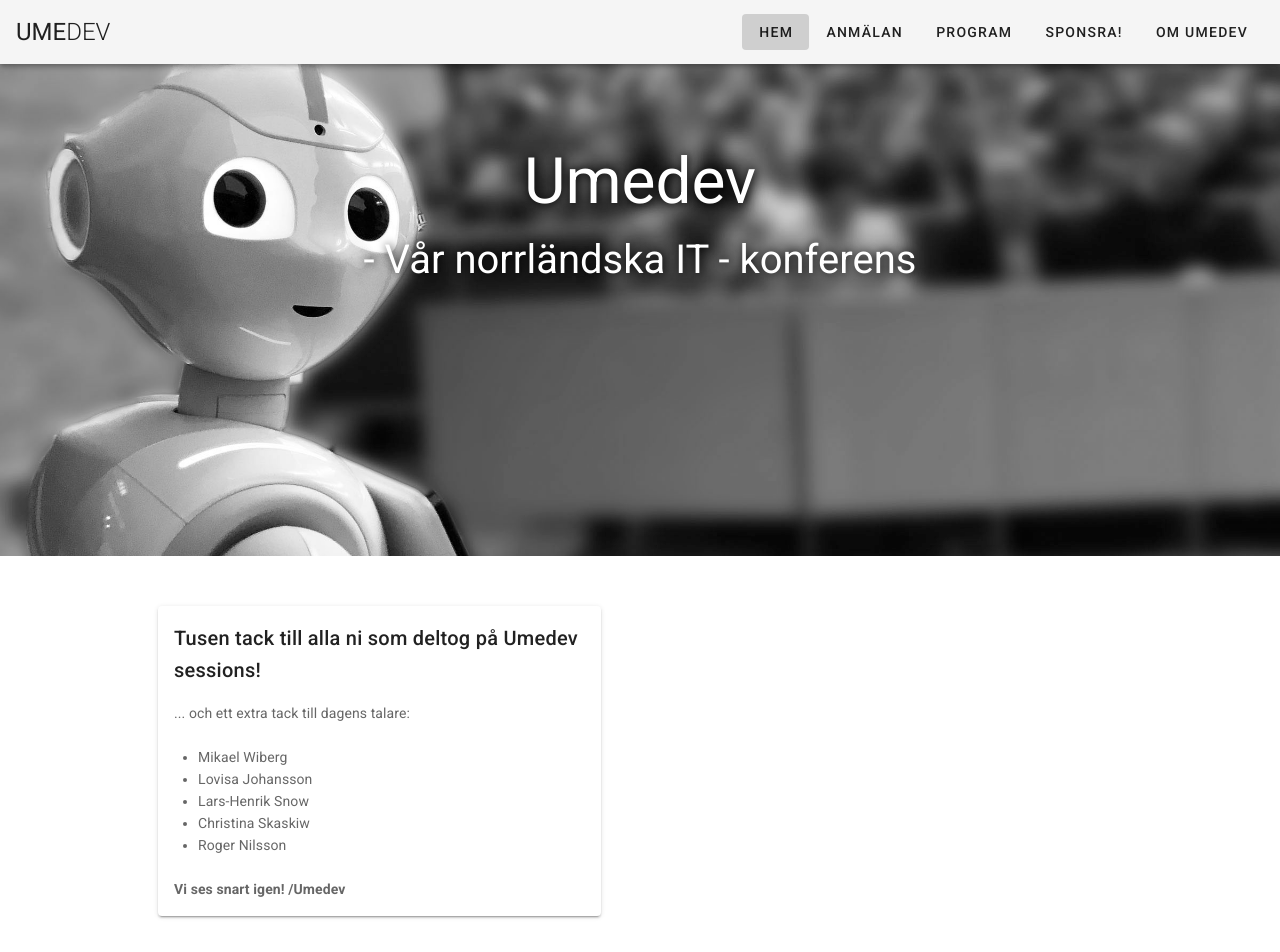
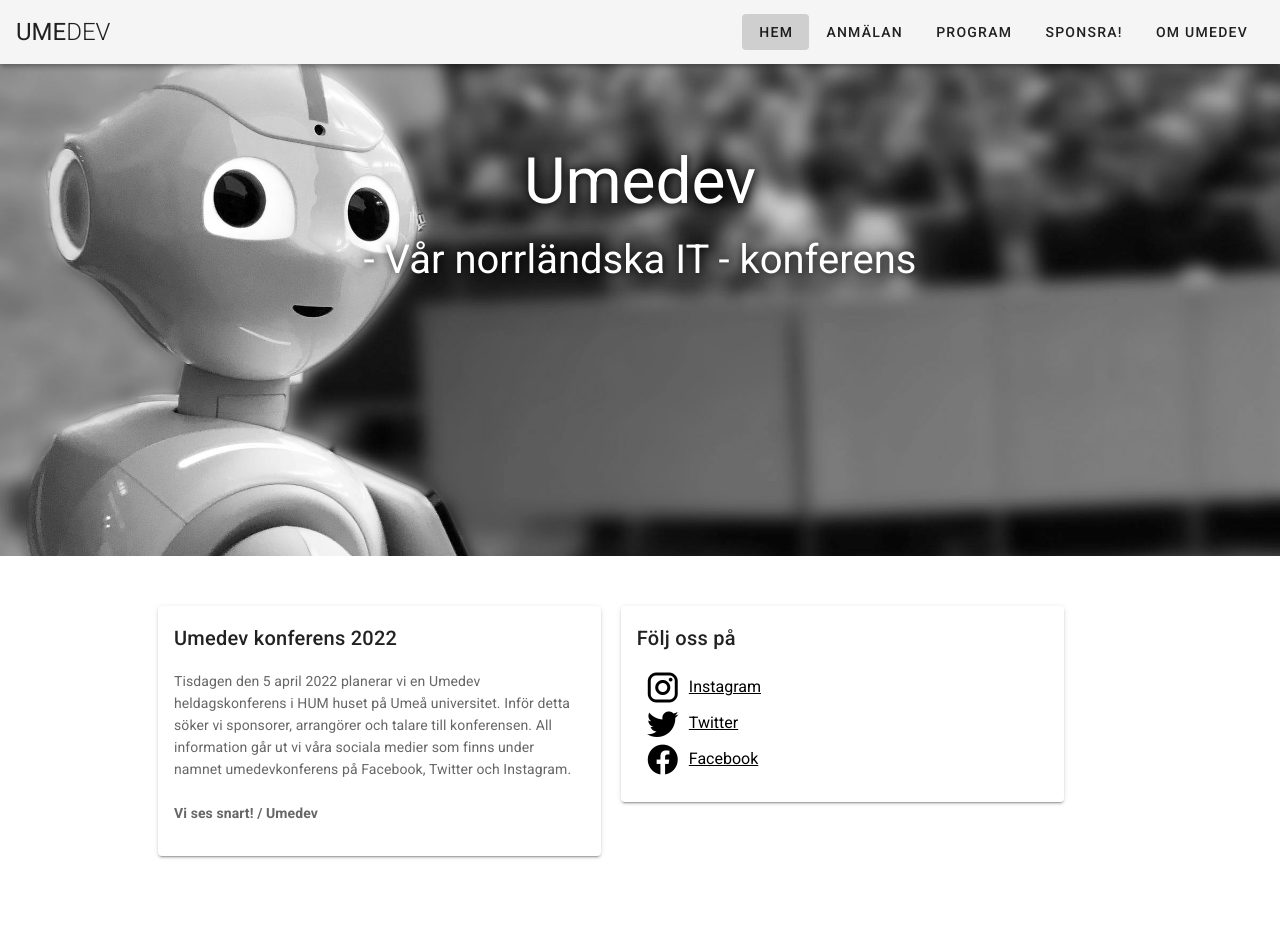
Before and after one commit to umedevkonferens/umedev, a Vue app: page / in a window 1280 px wide. Shown: the top 952 px of the page. Built offline with nearby package versions, Linux system fonts and the light colour scheme; what vuefire would draw is missing.

Commit message:
Uppdaterade webbsidan.

```diff
--- a/src/components/RegisterForm.vue
+++ b/src/components/RegisterForm.vue
@@ -4,6 +4,7 @@
       <v-container>
         <v-row>
           <v-col>
+            <!--
             <v-form ref="registerForm" v-model="valid" lazy-validation>
               <fieldset>
                 <legend class="bold">
@@ -49,7 +50,7 @@
                   v-if="register.remote"
                   v-model="register.remoteCity"
                   label="Vart deltar du ifrån?"
-                ></v-text-field> -->
+                ></v-text-field>
               </fieldset>
               <br />
 
@@ -63,6 +64,8 @@
                 >Skicka</v-btn
               >
             </v-form>
+            -->
+            <h2>Anmälan har ännu inte öppnat.</h2>
           </v-col>
         </v-row>
       </v-container>
@@ -79,32 +82,32 @@
 </template>
 
 <script lang="ts">
-import Vue from 'vue';
-import { db } from '../db';
+import Vue from "vue";
+import { db } from "../db";
 
-const registerDb = db.ref('register-online');
+const registerDb = db.ref("register-online");
 const registerDefault = {
-  name: '',
-  company: '',
-  email: '',
-  other: '',
+  name: "",
+  company: "",
+  email: "",
+  other: "",
   remote: false,
-  remoteCity: '',
+  remoteCity: "",
 };
 export default Vue.extend({
-  name: 'RegisterForm',
+  name: "RegisterForm",
   data: () => ({
     valid: true,
     multiLine: true,
     snackbar: false,
-    snackbarText: '',
+    snackbarText: "",
     register: JSON.parse(JSON.stringify(registerDefault)),
-    nameRules: [(v: string) => !!v || 'Namn är obligatoriskt'],
+    nameRules: [(v: string) => !!v || "Namn är obligatoriskt"],
     emailRules: [
-      (v: string) => !!v || 'Email adress är obligatoriskt',
-      (v: string) => /.+@.+\..+/.test(v) || 'Email måste vara i rätt format',
+      (v: string) => !!v || "Email adress är obligatoriskt",
+      (v: string) => /.+@.+\..+/.test(v) || "Email måste vara i rätt format",
     ],
-    companyRules: [(v: string) => !!v || 'Företag är obligatoriskt'],
+    companyRules: [(v: string) => !!v || "Företag är obligatoriskt"],
   }),
   computed: {
     form(): Vue & { validate: () => boolean; reset: () => boolean } {
@@ -118,7 +121,7 @@ export default Vue.extend({
     submit() {
       if (!navigator.onLine) {
         this.snackbarText =
-          'Du verkar sakna internetuppkoppling. Anslut till internet och prova igen. ';
+          "Du verkar sakna internetuppkoppling. Anslut till internet och prova igen. ";
         this.snackbar = true;
         return;
       }
@@ -127,10 +130,10 @@ export default Vue.extend({
 
       const onComplete = (error: any) => {
         if (error) {
-          that.snackbarText = 'Något gick fel. Var vänlig försök igen senare.';
+          that.snackbarText = "Något gick fel. Var vänlig försök igen senare.";
         } else {
           that.reset();
-          that.snackbarText = 'Tack för din anmälan!';
+          that.snackbarText = "Tack för din anmälan!";
         }
         that.snackbar = true;
       };
@@ -139,7 +142,7 @@ export default Vue.extend({
         try {
           registerDb.push(this.register, onComplete);
         } catch (e) {
-          this.snackbarText = 'Oväntat fel. Var vänlig försök igen senare.';
+          this.snackbarText = "Oväntat fel. Var vänlig försök igen senare.";
           this.snackbar = true;
         }
       }
--- a/src/views/Home.vue
+++ b/src/views/Home.vue
@@ -8,25 +8,56 @@
     <div class="home-content-container content">
       <div class="a">
         <v-card min-height="167">
-          <v-card-title
-            >Tusen tack till alla ni som deltog på Umedev
-            sessions!</v-card-title
-          >
+          <v-card-title>Umedev konferens 2022</v-card-title>
           <v-card-text>
-            ... och ett extra tack till dagens talare:
+            Tisdagen den 5 april 2022 planerar vi en Umedev heldagskonferens i
+            HUM huset på Umeå universitet. Inför detta söker vi sponsorer,
+            arrangörer och talare till konferensen. All information går ut vi
+            våra sociala medier som finns under namnet umedevkonferens på
+            Facebook, Twitter och Instagram.
             <br />
             <br />
-            <ul>
-              <li>Mikael Wiberg</li>
-              <li>Lovisa Johansson</li>
-              <li>Lars-Henrik Snow</li>
-              <li>Christina Skaskiw</li>
-              <li>Roger Nilsson</li>
-            </ul>
-            <br />
-            <span class="bold">Vi ses snart igen! /Umedev</span>
-            <br />
+            <p class="bold">
+              Vi ses snart! / Umedev
+            </p>
           </v-card-text>
+        </v-card>
+      </div>
+      <div class="a">
+        <v-card>
+          <v-card-title>Följ oss på</v-card-title>
+          <ul>
+            <li>
+              <v-icon class="mdi" color="black" large>mdi-instagram</v-icon>
+              <a
+                target="_blank"
+                rel="noopener noreferrer"
+                href="https://www.instagram.com/umedevkonferens/"
+                >Instagram
+              </a>
+            </li>
+
+            <li>
+              <v-icon class="mdi" color="black" large>mdi-twitter</v-icon>
+              <a
+                rel="noopener noreferrer"
+                target="_blank"
+                href="https://twitter.com/umedevkonferens"
+                >Twitter
+              </a>
+            </li>
+
+            <li>
+              <v-icon class="mdi" color="black" large>mdi-facebook</v-icon>
+              <a
+                target="_blank"
+                rel="noopener noreferrer"
+                href="https://www.facebook.com/umedevkonferens/"
+                >Facebook
+              </a>
+            </li>
+          </ul>
+          <br />
         </v-card>
       </div>
       <!-- <a href="/cfp">
@@ -93,11 +124,11 @@
 </template>
 
 <script lang="ts">
-import Vue from 'vue';
-import HeaderWithPepper from '@/components/HeaderWithPepper.vue';
+import Vue from "vue";
+import HeaderWithPepper from "@/components/HeaderWithPepper.vue";
 
 export default {
-  name: 'Home',
+  name: "Home",
   components: {
     HeaderWithPepper,
   },
@@ -137,6 +168,13 @@ h4:first-of-type {
   text-decoration: none;
   margin: 10px;
 }
+li {
+  list-style: none;
+}
+.v-application a {
+  color: black;
+  margin-left: 0.5em;
+}
 .v-card__title {
   word-break: break-word;
 }
--- a/src/views/Program.vue
+++ b/src/views/Program.vue
@@ -4,6 +4,9 @@
     <v-row class="mb-6" justify="start">
       <v-col md="auto" class="content wrapper">
         <br />
+        <h2>Programmet för 2022 är ännu inte satt.</h2>
+
+        <!--
         <h2>Program Umedev sessions 27 maj - 11.30 - 13.00</h2>
         <div class="program-container">
           <div class="row">
@@ -164,15 +167,16 @@
         <h2>Tidigare års program</h2>
         <h3>Program från 2019</h3>
         <img src="../assets/Tidigare-schema.png" />
+        -->
       </v-col>
     </v-row>
   </div>
 </template>
 <script>
-import HeaderWithPepper from '@/components/HeaderWithPepper.vue';
+import HeaderWithPepper from "@/components/HeaderWithPepper.vue";
 
 export default {
-  name: 'Program',
+  name: "Program",
   components: {
     HeaderWithPepper,
   },
```
Also changed, not shown: src/App.vue (+17 -16 lines).
